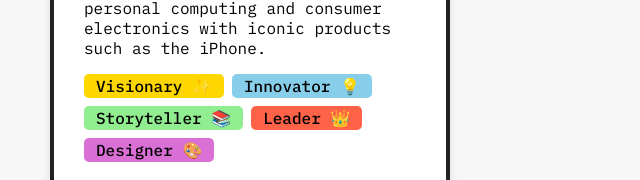
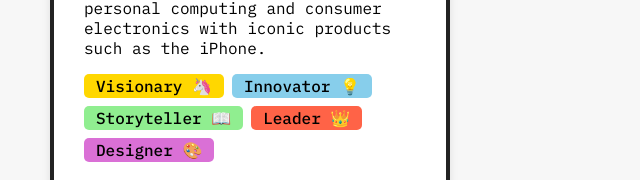
Before and after one commit to UsiTheStorm/dev-card, a React (Vite) app: page / in a window 1280 px wide. Shown: the part 452-632 px from the top of the page, without its empty margins (0-640 px from the left). Built offline with nearby package versions, Linux system fonts and the light colour scheme.

Commit message:
Update App.jsx

```diff
--- a/src/App.jsx
+++ b/src/App.jsx
@@ -8,9 +8,9 @@
   description:
     'Co-founder of Apple Inc., an American businessman, inventor, and investor. He revolutionized personal computing and consumer electronics with iconic products such as the iPhone.',
   skills: [
-    { name: 'Visionary', emoji: '✨', color: '#FFD700' }, // Золотий
+    { name: 'Visionary', emoji: '🦄', color: '#FFD700' }, // Золотий
     { name: 'Innovator', emoji: '💡', color: '#87CEEB' }, // Небесно-блакитний
-    { name: 'Storyteller', emoji: '📚', color: '#90EE90' }, // Світло-зелений
+    { name: 'Storyteller', emoji: '📖', color: '#90EE90' }, // Світло-зелений
     { name: 'Leader', emoji: '👑', color: '#FF6347' }, // Томатно-червоний
     { name: 'Designer', emoji: '🎨', color: '#DA70D6' }, // Орхідейний
   ],
```
